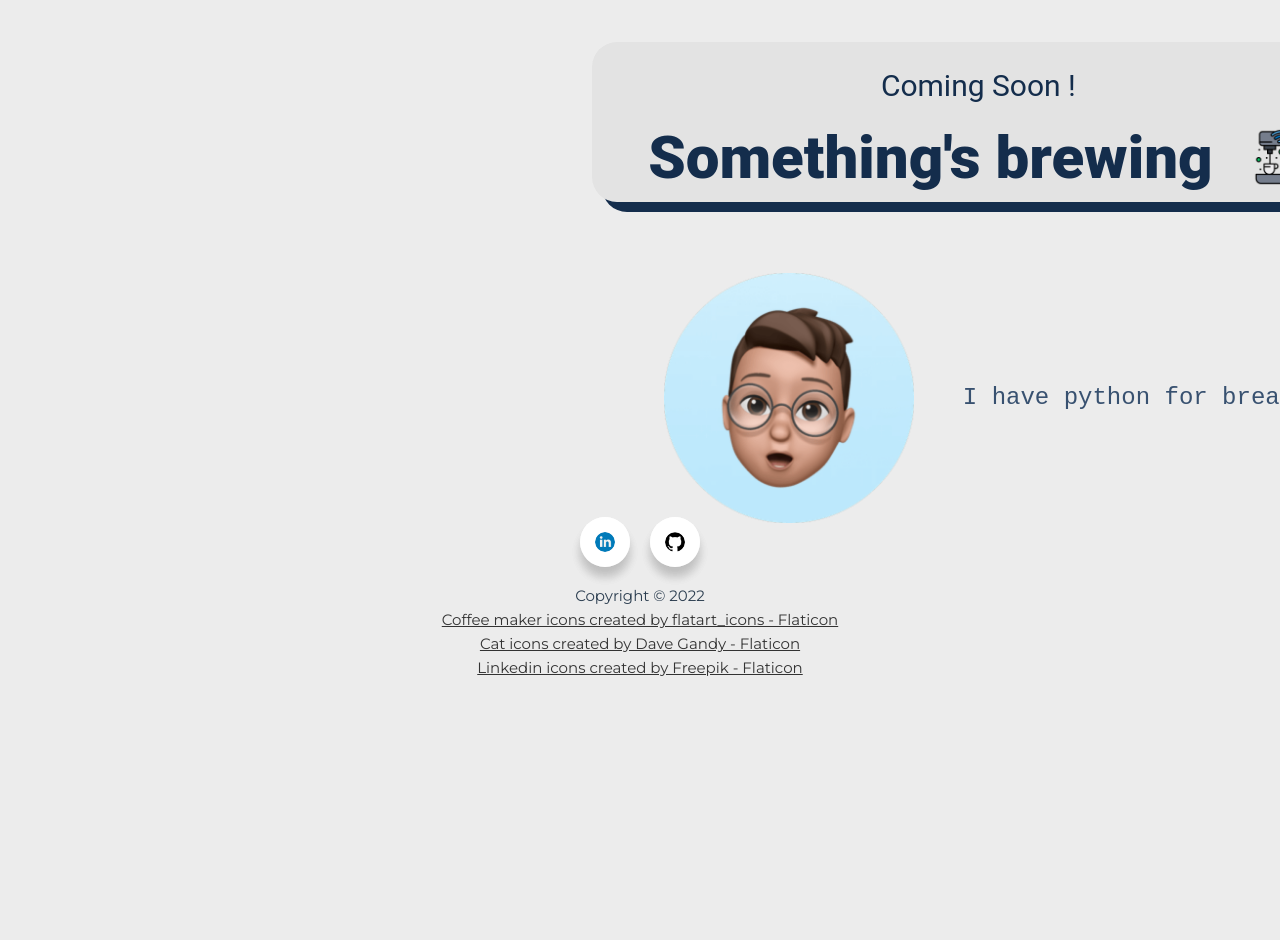
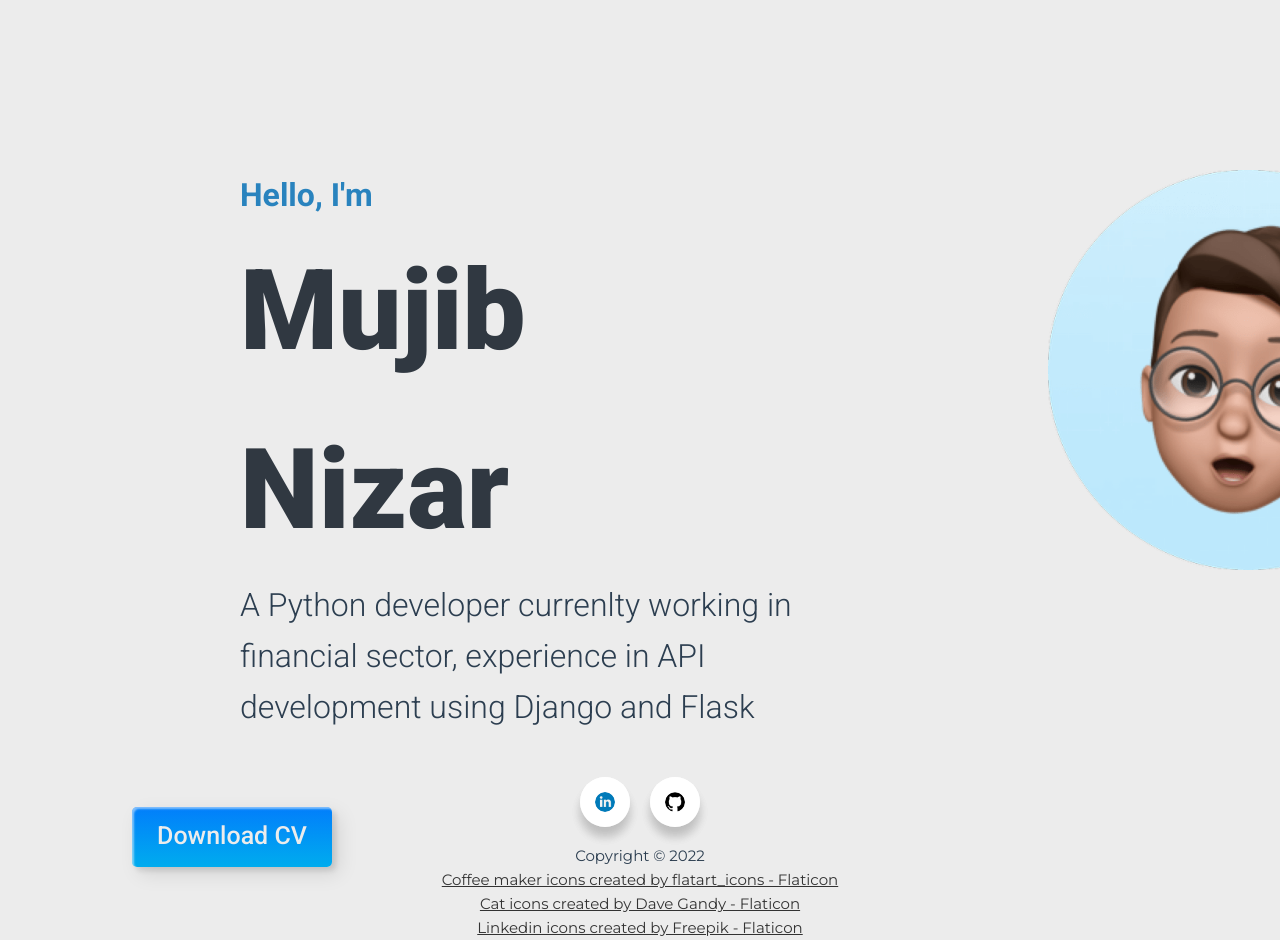
Before and after one commit to MuhdMujibRahman/Portfolio, a Vue app: page / in a window 1280 px wide. Shown: the part 120-1060 px from the top of the page. Before the commit the page ends 800 px from the top, so only its background shows below. Built offline with nearby package versions, Linux system fonts and the light colour scheme.

Commit message:
update home page

```diff
--- a/src/assets/base.css
+++ b/src/assets/base.css
@@ -56,7 +56,6 @@
   box-sizing: border-box;
   margin: 0;
   position: relative;
-  font-weight: normal;
 }
 
 body {
--- a/src/assets/main.css
+++ b/src/assets/main.css
@@ -1,6 +1,7 @@
 @import "./base.css";
 @import url("https://fonts.googleapis.com/css2?family=Montserrat:wght@400;500;600;700&display=swap");
 @import url("https://fonts.googleapis.com/css2?family=Poppins&display=swap");
+@import url('https://fonts.googleapis.com/css2?family=Roboto:ital,wght@0,300;0,400;0,500;0,700;0,900;1,100;1,300;1,400;1,500;1,700;1,900&display=swap');
 * {
   margin: 0;
   padding: 0;
--- /dev/null
+++ b/src/components/DownloadBtn.vue
@@ -0,0 +1,116 @@
+<template>
+<div class="frame">
+  <button class="custom-btn btn-3"><span>Download CV</span></button>
+</div>
+
+
+</template>
+
+
+<style scoped>
+.frame {
+  width: 90%;
+  margin-left:10px;
+  margin: 40px auto;
+  text-align: center;
+}
+button {
+  margin: 20px;
+  left:-18rem;
+}
+.custom-btn {
+  width: 130px;
+  height: 40px;
+  color: #ececec;
+  border-radius: 5px;
+  padding: 10px 25px;
+  font-family: 'Roboto', sans-serif;
+  font-weight: 500;
+  font-size:25px;
+  background: transparent;
+  cursor: pointer;
+  transition: all 0.3s ease;
+  position: relative;
+  display: inline-block;
+   box-shadow:inset 2px 2px 2px 0px rgba(255,255,255,.5),
+   7px 7px 20px 0px rgba(0,0,0,.1),
+   4px 4px 5px 0px rgba(0,0,0,.1);
+  outline: none;
+}
+
+
+
+
+
+/* 3 */
+.btn-3 {
+  background: rgb(0,172,238);
+background: linear-gradient(0deg, rgba(0,172,238,1) 0%, rgba(2,126,251,1) 100%);
+  width: 200px;
+  height: 60px;
+  line-height: 42px;
+  padding: 0;
+  border: none;
+
+}
+.btn-3 span {
+  top:.5rem;
+  position: relative;
+  display: block;
+  width: 100%;
+  height: 100%;
+}
+.btn-3:before,
+.btn-3:after {
+  position: absolute;
+  content: "";
+  right: 0;
+  top: 0;
+   background: rgba(2,126,251,1);
+  transition: all 0.3s ease;
+}
+.btn-3:before {
+  height: 0%;
+  width: 2px;
+}
+.btn-3:after {
+  width: 0%;
+  height: 2px;
+}
+.btn-3:hover{
+   background: transparent;
+  box-shadow: none;
+}
+.btn-3:hover:before {
+  height: 100%;
+}
+.btn-3:hover:after {
+  width: 100%;
+}
+.btn-3 span:hover{
+   color: rgba(2,126,251,1);
+}
+.btn-3 span:before,
+.btn-3 span:after {
+  position: absolute;
+  content: "";
+  left: 0;
+  bottom: 0;
+   background: rgba(2,126,251,1);
+  transition: all 0.3s ease;
+}
+.btn-3 span:before {
+  width: 2px;
+  height: 0%;
+}
+.btn-3 span:after {
+  width: 0%;
+  height: 2px;
+}
+.btn-3 span:hover:before {
+  height: 100%;
+}
+.btn-3 span:hover:after {
+  width: 100%;
+}
+</style>
--- /dev/null
+++ b/src/components/HomePage.vue
@@ -0,0 +1,85 @@
+<script setup>
+import memoji from "@/assets/image/memoji.png";
+import DownloadBtn from "@/components/DownloadBtn.vue";
+</script>
+
+<template>
+    <div class="home-cointainer">
+        <div class="welcome-txt">
+            <div class="hi-txt">
+                <p>Hello, I'm</p>
+            </div>
+            <div class="name">
+                <p>Mujib Nizar</p>
+            </div>
+            <div class="intro-txt">
+                <p>A Python developer currenlty working in financial sector,
+                    experience in API development using Django and Flask</p>
+            </div>
+            <DownloadBtn/>
+        </div>
+        <div class="profile-pic">
+            <div class="pic">
+                <img :src="memoji" alt="Profile picture" />
+            </div>
+        </div>
+    </div>
+</template>
+
+<script>
+export default {
+    name: "HomePage",
+    components: {
+        DownloadBtn
+    },
+    data(){
+        return {
+            memoji:memoji,
+        }
+    }
+}
+</script>
+
+<style scoped>
+.home-cointainer {
+    left:15rem; top: 10rem;
+    width: 100vh;
+    display: grid;
+    font-family: 'Roboto',sans-serif;
+    font-size: 3.5rem;
+}
+
+.welcome-txt {
+    width: 70vh;
+}
+
+.hi-txt{
+    color: #2983be;
+    font-size:2rem;
+    font-weight:700;
+
+}
+.name{
+    color:#303841;
+    font-style: bold;
+    font-weight: 900;
+    font-size: 7rem
+}
+
+.intro-txt {
+    font-size:2rem;
+    font-weight: 10;
+}
+
+.profile-pic{
+    margin-left: 15.5rem;
+    grid-row-start:1;
+    grid-column-start:2;
+}
+
+.pic img{
+    width: 25rem;
+    height: 25rem;
+}
+
+</style>
--- a/src/views/HomeView.vue
+++ b/src/views/HomeView.vue
@@ -3,11 +3,13 @@ import image from '@/assets/image/memoji.png'
 import coffeMaker from '@/assets/image/coffee-maker.png'
 import HomeDesktop from '../components/HomeDesktop.vue';
 import HomeMobile from '../components/HomeMobile.vue';
+import HomePage from '@/components/HomePage.vue';
 </script>
 
 <template>
-  <HomeDesktop v-if="!mobileView"/>
+  <!-- <HomeDesktop v-if="!mobileView"/> -->
   <HomeMobile :navBarIsActive="navBarIsActive" v-if="mobileView" :darkMode="darkMode"/>
+  <HomePage/>
 </template>
 
 <script>
@@ -31,7 +33,7 @@ export default {
     created(){
       this.handleViewChange();
     },
-    components: { HomeDesktop, HomeMobile}
+    components: { HomeDesktop, HomeMobile, HomePage}
 }
 </script>
 
```
